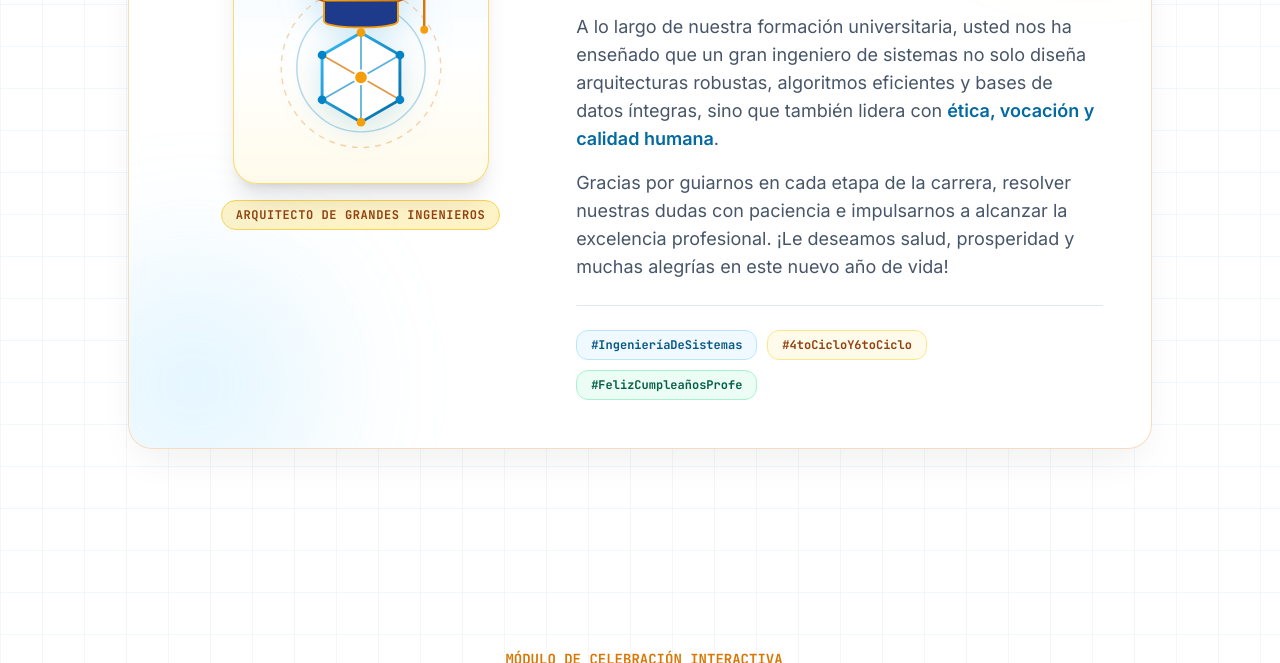
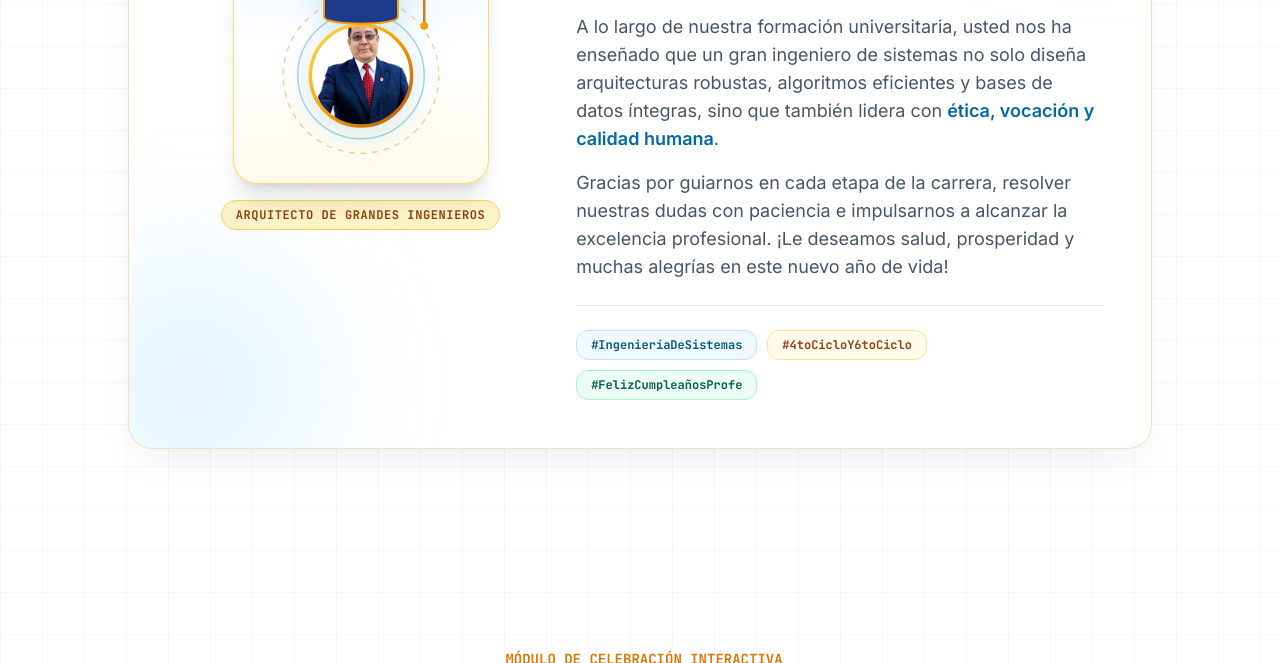
Before and after one commit to Fer-06/cumpleanos-prof-marcelino, a plain HTML site: page index.html in a window 1280 px wide. Shown: the part 1298-1961 px from the top of the page. Drawn offline with nearby package versions, Linux system fonts and the light colour scheme.

Commit message:
Agregar foto del Prof. Marcelino

```diff
--- a/index.html
+++ b/index.html
@@ -270,33 +270,27 @@
                                             <stop offset="0%" stop-color="#38bdf8"/>
                                             <stop offset="100%" stop-color="#0369a1"/>
                                         </linearGradient>
+                                        <!-- Recorte circular para la foto -->
+                                        <clipPath id="fotoProfeClip">
+                                            <circle cx="110" cy="130" r="52"/>
+                                        </clipPath>
                                     </defs>
-                                    <!-- Anillos orbitales -->
-                                    <circle cx="110" cy="122" r="82" fill="none" stroke="rgba(217,119,6,0.3)" stroke-width="1.5" stroke-dasharray="6 6"/>
-                                    <circle cx="110" cy="122" r="66" fill="none" stroke="rgba(2,132,199,0.3)" stroke-width="1.5"/>
 
-                                    <!-- Birrete Académico Superior -->
-                                    <polygon points="110,20 175,44 110,68 45,44" fill="url(#goldGrad)" stroke="#b45309" stroke-width="1.5"/>
-                                    <path d="M72,54 L72,74 C72,83 148,83 148,74 L148,54" fill="#1e3a8a" stroke="#f59e0b" stroke-width="2"/>
-                                    <line x1="175" y1="44" x2="175" y2="80" stroke="#d97706" stroke-width="2.5" stroke-linecap="round"/>
-                                    <circle cx="175" cy="83" r="4" fill="#f59e0b"/>
+                                    <!-- Anillos orbitales exteriores -->
+                                    <circle cx="110" cy="130" r="80" fill="none" stroke="rgba(217,119,6,0.35)" stroke-width="1.5" stroke-dasharray="6 6"/>
+                                    <circle cx="110" cy="130" r="65" fill="none" stroke="rgba(2,132,199,0.35)" stroke-width="1.5"/>
 
-                                    <!-- Núcleo Hexagonal de Arquitectura de Sistemas -->
-                                    <polygon points="110,86 150,109 150,155 110,178 70,155 70,109" fill="#ffffff" stroke="url(#cyanGrad)" stroke-width="3"/>
+                                    <!-- Foto del Profesor recortada en círculo -->
+                                    <image href="Marce.png" x="58" y="78" width="104" height="104" preserveAspectRatio="xMidYMid slice" clip-path="url(#fotoProfeClip)" />
 
-                                    <!-- Topología de Nodos Internos (4to y 6to ciclo conectados) -->
-                                    <line x1="110" y1="86" x2="110" y2="178" stroke="#0284c7" stroke-width="1.8" stroke-opacity="0.65"/>
-                                    <line x1="70" y1="109" x2="150" y2="155" stroke="#d97706" stroke-width="1.8" stroke-opacity="0.75"/>
-                                    <line x1="150" y1="109" x2="70" y2="155" stroke="#0284c7" stroke-width="1.8" stroke-opacity="0.65"/>
+                                    <!-- Marco circular dorado/celeste alrededor de la foto -->
+                                    <circle cx="110" cy="130" r="52" fill="none" stroke="url(#goldGrad)" stroke-width="3.5"/>
 
-                                    <!-- Nodos -->
-                                    <circle cx="110" cy="86" r="4.5" fill="#f59e0b"/>
-                                    <circle cx="70" cy="109" r="4.5" fill="#0284c7"/>
-                                    <circle cx="150" cy="109" r="4.5" fill="#0284c7"/>
-                                    <circle cx="110" cy="132" r="7" fill="#f59e0b" stroke="#ffffff" stroke-width="2"/>
-                                    <circle cx="70" cy="155" r="4.5" fill="#0284c7"/>
-                                    <circle cx="150" cy="155" r="4.5" fill="#0284c7"/>
-                                    <circle cx="110" cy="178" r="4.5" fill="#f59e0b"/>
+                                    <!-- Birrete Académico Superior (encima de la foto) -->
+                                    <polygon points="110,16 175,40 110,64 45,40" fill="url(#goldGrad)" stroke="#b45309" stroke-width="1.5"/>
+                                    <path d="M72,50 L72,70 C72,79 148,79 148,70 L148,50" fill="#1e3a8a" stroke="#f59e0b" stroke-width="2"/>
+                                    <line x1="175" y1="40" x2="175" y2="76" stroke="#d97706" stroke-width="2.5" stroke-linecap="round"/>
+                                    <circle cx="175" cy="79" r="4" fill="#f59e0b"/>
                                 </svg>
                             </div>
                             <span class="mt-4 font-mono text-xs text-amber-800 font-semibold tracking-wider uppercase bg-amber-100 px-3.5 py-1.5 rounded-full border border-amber-300">
```
Also changed, not shown: Marce.png (added).
